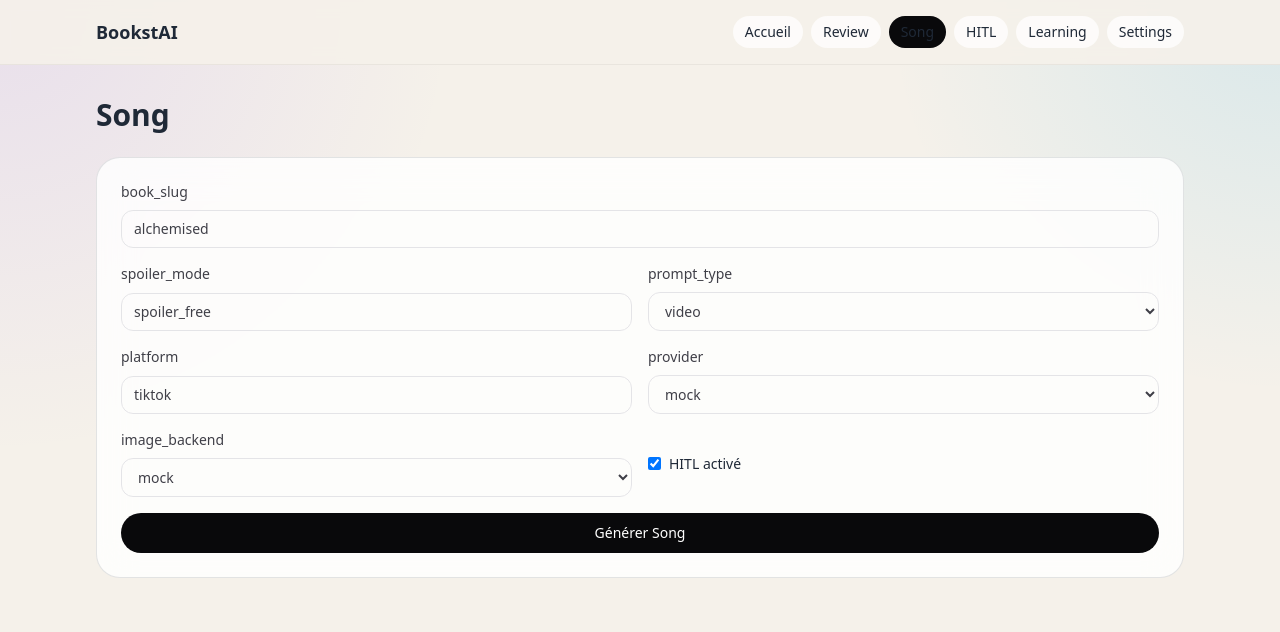
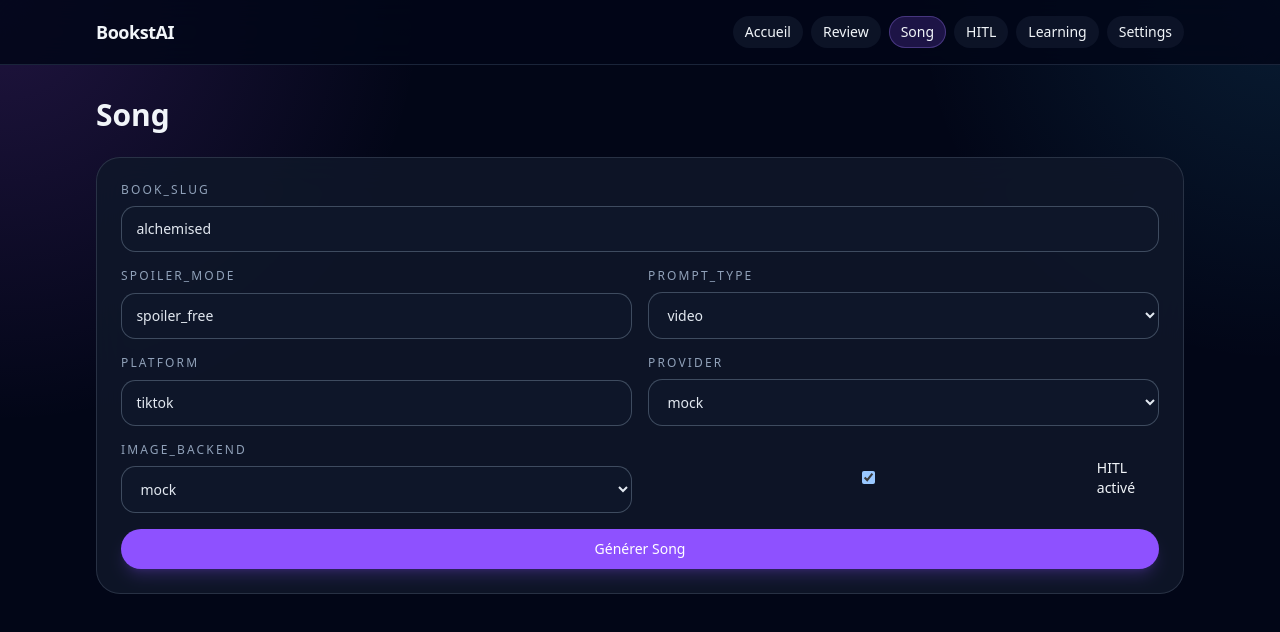
Before and after one commit to Inzicv/bookstai, a Next.js app in the folder ui/: page /song in a window 1280 px wide. Shown: the top 632 px of the page. Built offline with nearby package versions, Linux system fonts and the light colour scheme.

Commit message:
feat: update UI styles and improve accessibility across components

```diff
--- a/ui/app/globals.css
+++ b/ui/app/globals.css
@@ -1,13 +1,21 @@
 @import "tailwindcss";
 
 :root {
-  color-scheme: light;
-  --background: #f5f1ea;
-  --foreground: #1f2937;
-  --panel: rgba(255, 255, 255, 0.82);
-  --panel-border: rgba(31, 41, 55, 0.12);
-  --accent: #8b5cf6;
-  --accent-strong: #6d28d9;
+  color-scheme: dark;
+  --background: #020617;
+  --background-soft: #0f172a;
+  --foreground: #e2e8f0;
+  --muted: #94a3b8;
+  --panel: rgba(15, 23, 42, 0.88);
+  --panel-strong: rgba(30, 41, 59, 0.92);
+  --panel-border: rgba(148, 163, 184, 0.2);
+  --field: rgba(15, 23, 42, 0.96);
+  --field-border: rgba(71, 85, 105, 0.85);
+  --accent: #a78bfa;
+  --accent-strong: #8b5cf6;
+  --success: #4ade80;
+  --error: #fb7185;
+  --warning: #fbbf24;
 }
 
 * {
@@ -16,15 +24,17 @@
 
 html {
   background:
-    radial-gradient(circle at top left, rgba(139, 92, 246, 0.12), transparent 30%),
-    radial-gradient(circle at top right, rgba(14, 165, 233, 0.12), transparent 26%),
-    var(--background);
+    radial-gradient(circle at top left, rgba(168, 85, 247, 0.18), transparent 28%),
+    radial-gradient(circle at top right, rgba(56, 189, 248, 0.12), transparent 24%),
+    linear-gradient(180deg, #020617 0%, #020617 100%);
   color: var(--foreground);
 }
 
 body {
   margin: 0;
   min-height: 100vh;
+  color: var(--foreground);
+  background: transparent;
 }
 
 a {
@@ -32,6 +42,39 @@ a {
   text-decoration: none;
 }
 
+input,
+select,
+textarea {
+  width: 100%;
+  border-radius: 0.9rem;
+  border: 1px solid var(--field-border);
+  background: var(--field);
+  color: var(--foreground);
+  padding: 0.75rem 0.9rem;
+  outline: none;
+  transition: border-color 120ms ease, box-shadow 120ms ease, background-color 120ms ease;
+}
+
+input::placeholder,
+textarea::placeholder {
+  color: #64748b;
+}
+
+input:focus,
+select:focus,
+textarea:focus {
+  border-color: rgba(167, 139, 250, 0.75);
+  box-shadow: 0 0 0 3px rgba(167, 139, 250, 0.18);
+}
+
+button {
+  cursor: pointer;
+}
+
+button:disabled {
+  cursor: not-allowed;
+}
+
 .panel {
   background: var(--panel);
   border: 1px solid var(--panel-border);
--- a/ui/components/ApiStatus.tsx
+++ b/ui/components/ApiStatus.tsx
@@ -15,7 +15,7 @@ export function ApiStatus() {
     getHealth()
       .then((data) => {
         if (!mounted) return
-        setState({ loading: false, ok: true, message: `${data.app} · ${data.mode} · ${getApiBaseUrl()}` })
+        setState({ loading: false, ok: true, message: `${data.app} · ${data.mode}` })
       })
       .catch((error) => {
         if (!mounted) return
@@ -30,13 +30,13 @@ export function ApiStatus() {
     <div className="panel inline-flex max-w-full flex-wrap items-center gap-3 rounded-full px-4 py-2 text-sm">
       <span
         className={`h-2.5 w-2.5 rounded-full ${
-          state.ok ? 'bg-emerald-500' : state.ok === false ? 'bg-rose-500' : 'bg-amber-500'
+          state.ok ? 'bg-emerald-400' : state.ok === false ? 'bg-rose-400' : 'bg-amber-400'
         }`}
       />
-      <span className="font-medium">
+      <span className="font-medium text-slate-100">
         {state.loading ? 'API en cours...' : state.ok ? 'API disponible' : 'API indisponible'}
       </span>
-      <span className="text-zinc-600">{state.message}</span>
+      <span className="text-slate-400">{state.message}</span>
     </div>
   )
 }
--- a/ui/components/AppShell.tsx
+++ b/ui/components/AppShell.tsx
@@ -15,10 +15,10 @@ const links = [
 export function AppShell({ children }: { children: React.ReactNode }) {
   const pathname = usePathname()
   return (
-    <div className="min-h-screen">
-      <header className="sticky top-0 z-10 border-b border-black/5 bg-[#f5f1ea]/90 backdrop-blur">
-        <div className="mx-auto flex max-w-6xl items-center justify-between gap-6 px-4 py-4 sm:px-6 lg:px-8">
-          <Link href="/" className="text-lg font-semibold text-zinc-950">
+    <div className="min-h-screen text-slate-100">
+      <header className="sticky top-0 z-10 border-b border-slate-800/90 bg-slate-950/85 backdrop-blur-xl">
+        <div className="mx-auto flex max-w-6xl flex-col gap-4 px-4 py-4 sm:px-6 lg:flex-row lg:items-center lg:justify-between lg:px-8">
+          <Link href="/" className="text-lg font-semibold tracking-tight text-slate-50">
             BookstAI
           </Link>
           <nav className="flex flex-wrap gap-2 text-sm">
@@ -27,7 +27,9 @@ export function AppShell({ children }: { children: React.ReactNode }) {
                 key={href}
                 href={href}
                 className={`rounded-full px-3 py-1.5 transition ${
-                  pathname === href ? 'bg-zinc-950 text-white' : 'bg-white/70 text-zinc-700'
+                  pathname === href
+                    ? 'bg-violet-500/20 text-violet-200 ring-1 ring-inset ring-violet-400/30'
+                    : 'bg-slate-900/80 text-slate-300 hover:bg-slate-800 hover:text-slate-100'
                 }`}
               >
                 {label}
--- a/ui/components/ErrorMessage.tsx
+++ b/ui/components/ErrorMessage.tsx
@@ -1,3 +1,7 @@
 export function ErrorMessage({ message }: { message: string }) {
-  return <div className="rounded-2xl border border-rose-200 bg-rose-50 px-4 py-3 text-sm text-rose-700">{message}</div>
+  return (
+    <div className="rounded-2xl border border-rose-500/30 bg-rose-500/10 px-4 py-3 text-sm text-rose-200">
+      {message}
+    </div>
+  )
 }
--- a/ui/components/FormField.tsx
+++ b/ui/components/FormField.tsx
@@ -1,7 +1,7 @@
 export function FormField({ label, children }: { label: string; children: React.ReactNode }) {
   return (
-    <label className="grid gap-2 text-sm font-medium text-zinc-700">
-      <span>{label}</span>
+    <label className="grid gap-2 text-sm font-medium text-slate-300">
+      <span className="text-xs uppercase tracking-[0.18em] text-slate-400">{label}</span>
       {children}
     </label>
   )
--- a/ui/components/HitlStepCard.tsx
+++ b/ui/components/HitlStepCard.tsx
@@ -29,17 +29,26 @@ export function HitlStepCard({
     <div className="panel space-y-4 rounded-3xl p-6">
       <div className="flex flex-wrap items-center justify-between gap-3">
         <div>
-          <h3 className="text-lg font-semibold">{step.name}</h3>
-          <p className="text-sm text-zinc-600">Status: {step.status}</p>
+          <h3 className="text-lg font-semibold text-slate-50">{step.name}</h3>
+          <p className="text-sm text-slate-400">Status: {step.status}</p>
         </div>
         <div className="flex flex-wrap gap-2">
-          <button className="rounded-full bg-emerald-600 px-4 py-2 text-sm text-white" onClick={() => onApprove(comment)}>
+          <button
+            className="rounded-full bg-emerald-500 px-4 py-2 text-sm font-medium text-slate-950 transition hover:bg-emerald-400"
+            onClick={() => onApprove(comment)}
+          >
             Approuver
           </button>
-          <button className="rounded-full bg-rose-600 px-4 py-2 text-sm text-white" onClick={() => onReject(comment)}>
+          <button
+            className="rounded-full bg-rose-500 px-4 py-2 text-sm font-medium text-white transition hover:bg-rose-400"
+            onClick={() => onReject(comment)}
+          >
             Rejeter
           </button>
-          <button className="rounded-full bg-zinc-900 px-4 py-2 text-sm text-white" onClick={() => onEdit(editedContent, comment)}>
+          <button
+            className="rounded-full bg-slate-200 px-4 py-2 text-sm font-medium text-slate-950 transition hover:bg-white"
+            onClick={() => onEdit(editedContent, comment)}
+          >
             Modifier
           </button>
         </div>
@@ -52,26 +61,34 @@ export function HitlStepCard({
           ['validated_content', step.validated_content],
           ['comment', step.comment],
         ].map(([label, value]) => (
-          <div key={label} className="rounded-2xl border border-zinc-200 bg-white/60 p-3">
-            <div className="text-xs uppercase tracking-[0.18em] text-zinc-500">{label}</div>
-            <pre className="mt-2 overflow-auto whitespace-pre-wrap break-words text-xs text-zinc-800">
+          <div key={label} className="rounded-2xl border border-slate-700 bg-slate-900/80 p-3">
+            <div className="text-xs uppercase tracking-[0.18em] text-slate-400">{label}</div>
+            <pre className="mt-2 overflow-auto whitespace-pre-wrap break-words text-xs leading-6 text-slate-100">
               {formatValue(value)}
             </pre>
           </div>
         ))}
       </div>
 
-      <label className="grid gap-2 text-sm">
-        <span>comment</span>
-        <input className="rounded-xl border border-zinc-200 px-3 py-2" value={comment} onChange={(e) => setComment(e.target.value)} />
+      <label className="grid gap-2 text-sm text-slate-300">
+        <span className="text-xs uppercase tracking-[0.18em] text-slate-400">comment</span>
+        <input
+          className="rounded-xl border border-slate-700 bg-slate-950 px-3 py-2 text-slate-100 placeholder:text-slate-500"
+          value={comment}
+          onChange={(e) => setComment(e.target.value)}
+        />
       </label>
-      <label className="grid gap-2 text-sm">
-        <span>edited_content</span>
-        <textarea className="min-h-28 rounded-xl border border-zinc-200 px-3 py-2 font-mono text-xs" value={editedContent} onChange={(e) => setEditedContent(e.target.value)} />
+      <label className="grid gap-2 text-sm text-slate-300">
+        <span className="text-xs uppercase tracking-[0.18em] text-slate-400">edited_content</span>
+        <textarea
+          className="min-h-28 rounded-xl border border-slate-700 bg-slate-950 px-3 py-2 font-mono text-xs text-slate-100 placeholder:text-slate-500"
+          value={editedContent}
+          onChange={(e) => setEditedContent(e.target.value)}
+        />
       </label>
 
       <div className="grid gap-2 text-sm">
-        <span>metadata</span>
+        <span className="text-xs uppercase tracking-[0.18em] text-slate-400">metadata</span>
         <JsonBlock value={step.metadata ?? {}} />
       </div>
     </div>
--- a/ui/components/JsonBlock.tsx
+++ b/ui/components/JsonBlock.tsx
@@ -1,3 +1,7 @@
 export function JsonBlock({ value }: { value: unknown }) {
-  return <pre className="overflow-auto rounded-2xl bg-zinc-950 p-4 text-xs text-zinc-100">{JSON.stringify(value, null, 2)}</pre>
+  return (
+    <pre className="overflow-auto rounded-2xl border border-slate-800 bg-slate-950 p-4 text-xs leading-6 text-slate-100">
+      {JSON.stringify(value, null, 2)}
+    </pre>
+  )
 }
--- a/ui/components/LoadingButton.tsx
+++ b/ui/components/LoadingButton.tsx
@@ -12,7 +12,7 @@ export function LoadingButton({
       type={onClick ? 'button' : 'submit'}
       onClick={onClick}
       disabled={loading}
-      className="rounded-full bg-zinc-950 px-5 py-2.5 text-sm font-medium text-white disabled:cursor-not-allowed disabled:opacity-60"
+      className="inline-flex items-center justify-center rounded-full bg-violet-500 px-5 py-2.5 text-sm font-medium text-white shadow-lg shadow-violet-500/20 transition hover:bg-violet-400 focus:outline-none focus:ring-2 focus:ring-violet-300 focus:ring-offset-2 focus:ring-offset-slate-950 disabled:cursor-not-allowed disabled:opacity-60"
     >
       {loading ? 'Chargement...' : children}
     </button>
--- a/ui/components/ResultPanel.tsx
+++ b/ui/components/ResultPanel.tsx
@@ -3,7 +3,9 @@ import { JsonBlock } from './JsonBlock'
 export function ResultPanel({ title, data }: { title: string; data: unknown }) {
   return (
     <section className="panel space-y-4 rounded-3xl p-6">
-      <h2 className="text-lg font-semibold">{title}</h2>
+      <div className="flex items-center justify-between gap-3">
+        <h2 className="text-lg font-semibold text-slate-50">{title}</h2>
+      </div>
       <JsonBlock value={data} />
     </section>
   )
```
